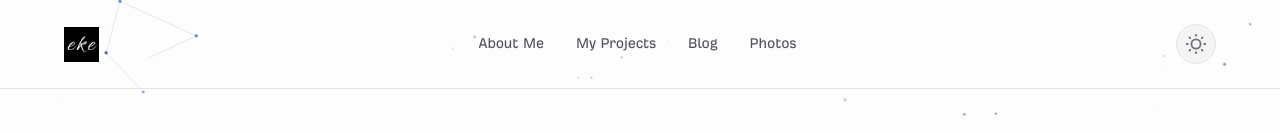
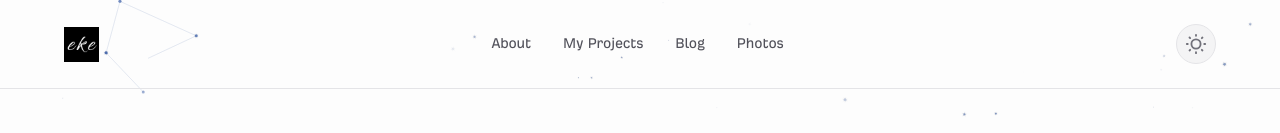
Before and after one commit to Yazz803/New-Profile-Website, a Next.js app: page /photos in a window 1280 px wide. Shown: the top 133 px of the page. Built offline with nearby package versions, Linux system fonts and the light colour scheme; no server answers.

Commit message:
update: navbar wording 'About Me' to 'About'

```diff
--- a/app/components/global/Navbar.tsx
+++ b/app/components/global/Navbar.tsx
@@ -8,7 +8,7 @@ import MobileMenu from "./MobileMenu";
 export default function Navbar() {
   const data = [
     {
-      title: "About Me",
+      title: "About",
       href: "/about",
     },
     {
```
